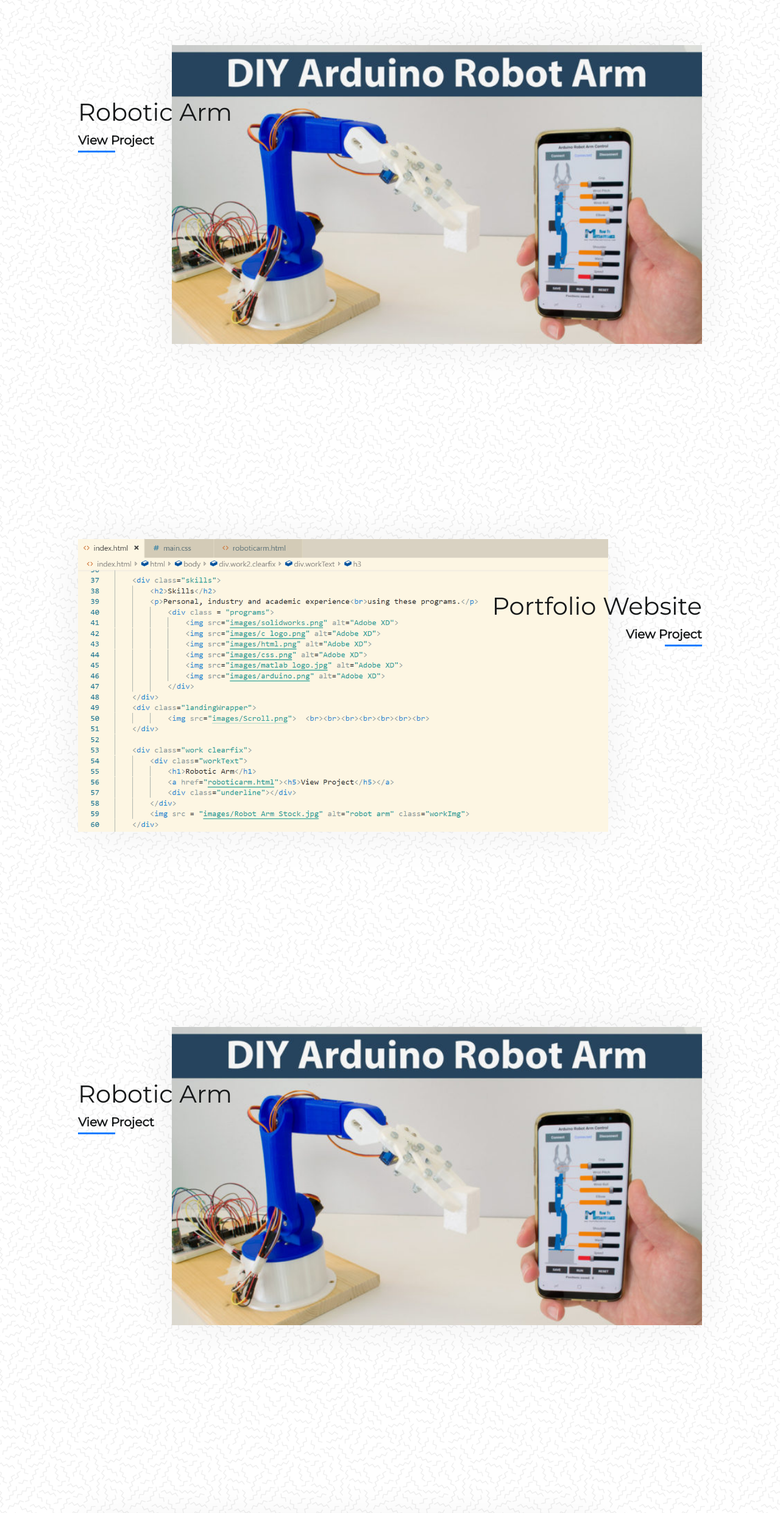
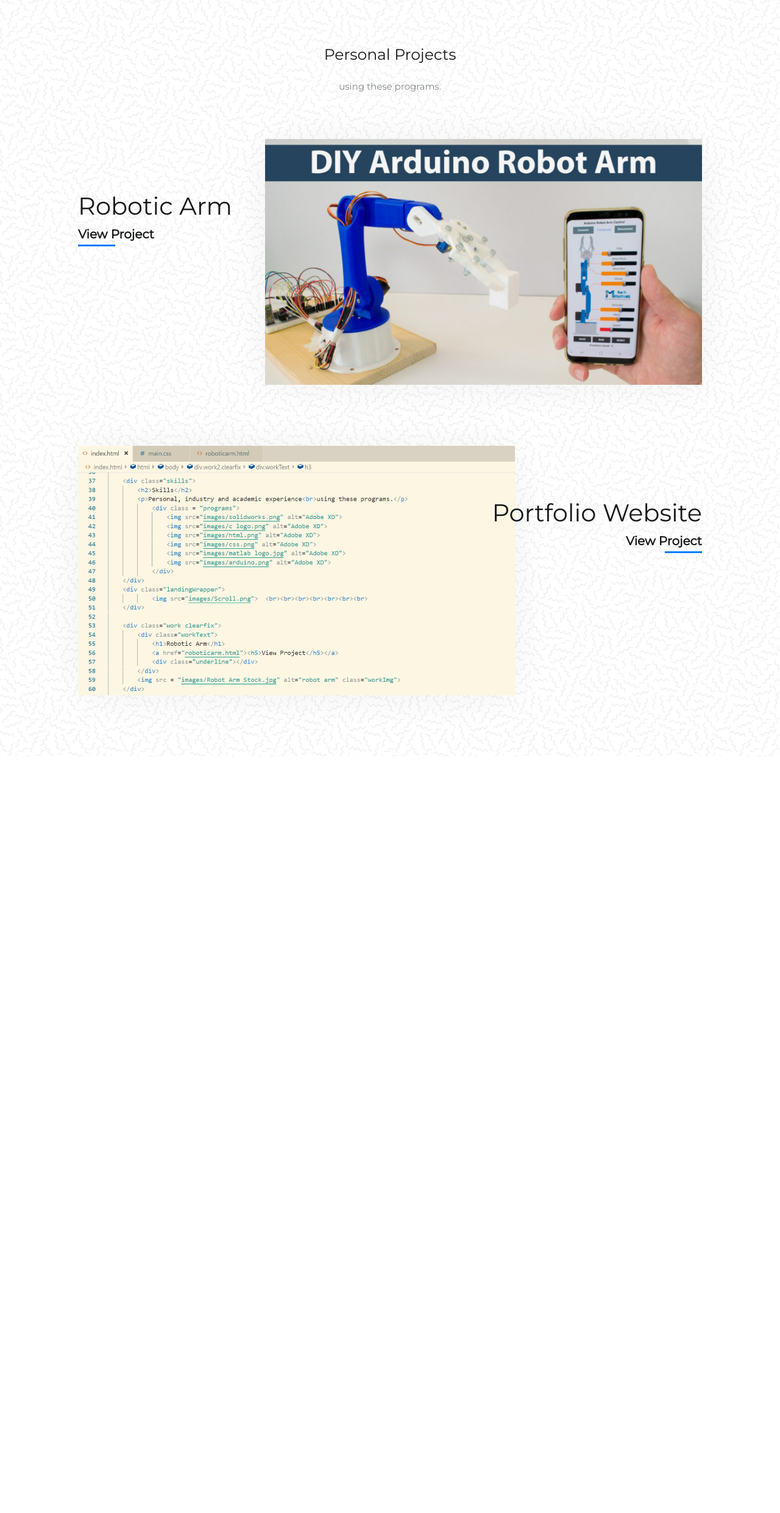
Before and after one commit to yohanncho/yohanncho.github.io, a plain HTML site: page index.html in a window 1280 px wide. Shown: the part 1385-3866 px from the top of the page at 61% size. After the commit the page ends 2625 px from the top, so only its background shows below. Drawn offline with Linux system fonts and the light colour scheme.

Commit message:
Minor Edits

```diff
--- a/index.html
+++ b/index.html
@@ -48,6 +48,8 @@
     </div>
     <div class="landingWrapper">
             <img src="images/Scroll.png">  <br><br><br><br><br><br><br>
+            <h2> Personal Projects</h2>
+            <p><br>using these programs.</p><br><br><br><br>
     </div>
 
     <div class="work clearfix">
@@ -56,7 +58,7 @@
             <a href="roboticarm.html"><h5>View Project</h5></a>
             <div class="underline"></div>
         </div>
-        <img src = "images/Robot Arm Stock.jpg" alt="robot arm" class="workImg">
+        <img src = "images/Robot Arm Stock.jpg" alt="robot arm" class="workImg" height="400px">
     </div>
 
     <div class="work2 clearfix">
@@ -65,16 +67,18 @@
             <a href="portfoliowebsite.html"><h5>View Project</h5></a>
             <div class="underline"></div>
         </div>
-        <img src = "images/WebDevPic.PNG" alt="Portfolio Website" class="workImg" height="480px">
+        <img src = "images/WebDevPic.PNG" alt="Portfolio Website" class="workImg" height="400px">
     </div>
 
-    <div class="work3 clearfix">
+<!----
+
+        <div class="work3 clearfix">
         <div class="workText">
             <h1>Robotic Arm</h1>
             <a href="roboticarm.html"><h5>View Project</h5></a>
             <div class="underline"></div>
         </div>
-        <img src = "images/Robot Arm Stock.jpg" alt="robot arm" class="workImg">
+        <img src = "images/Robot Arm Stock.jpg" alt="robot arm" class="workImg" height="400px">
     </div>
 
     <div class="work4 clearfix">
@@ -83,8 +87,10 @@
             <a href="portfoliowebsite.html"><h5>View Project</h5></a>
             <div class="underline"></div>
         </div>
-        <img src = "images/WebDevPic.PNG" alt="Portfolio Website" class="workImg" height="480px">
+        <img src = "images/WebDevPic.PNG" alt="Portfolio Website" class="workImg" height="400px">
     </div>
+
+---->
 </body>
 
 
--- a/main.css
+++ b/main.css
@@ -139,7 +139,11 @@ ul {
 .work {
     width: 100%;
     position: relative;
-    margin-bottom: 20em;
+    margin-bottom: 100px;
+}
+.work img {
+    max-width:100%;
+    height:auto;
 }
 .work > .workText {
     position: absolute;
@@ -153,7 +157,7 @@ ul {
     margin-top: 5px;
 }
 .work > .workImg {
-    width: 85%;
+    width: 70%;
     float: right;
     -webkit-box-shadow: 0px 3px 70px 0px rgba(23,30,36,0.06);
     -moz-box-shadow: 0px 3px 70px 0px rgba(23,30,36,0.06);
@@ -171,7 +175,11 @@ ul {
 .work2 {
     width: 100%;
     position: relative;
-    margin-bottom: 20em;
+    margin-bottom: 100px;
+}
+.work2 img {
+    max-width:100%;
+    height:auto;
 }
 .work2 > .workText {
     position: absolute;
@@ -188,7 +196,7 @@ ul {
     float: right;
 }
 .work2 > .workImg {
-    width: 85%;
+    width: 70%;
     float: left;
     -webkit-box-shadow: 0px 3px 70px 0px rgba(23,30,36,0.06);
     -moz-box-shadow: 0px 3px 70px 0px rgba(23,30,36,0.06);
@@ -202,11 +210,11 @@ ul {
 .work2 ul li {
     margin-top: 20px;
 }
-/*-------- Project 03 --------*/
+/*-------- Work 03 --------*/
 .work3 {
     width: 100%;
     position: relative;
-    margin-bottom: 20em;
+    margin-bottom: 100px;
 }
 .work3 > .workText {
     position: absolute;
@@ -220,7 +228,7 @@ ul {
     margin-top: 5px;
 }
 .work3 > .workImg {
-    width: 85%;
+    width: 70%;
     float: right;
     -webkit-box-shadow: 0px 3px 70px 0px rgba(23,30,36,0.06);
     -moz-box-shadow: 0px 3px 70px 0px rgba(23,30,36,0.06);
@@ -238,7 +246,7 @@ ul {
 .work4 {
     width: 100%;
     position: relative;
-    margin-bottom: 20em;
+    margin-bottom: 100px;
 }
 .work4 > .workText {
     position: absolute;
@@ -255,7 +263,7 @@ ul {
     float: right;
 }
 .work4 > .workImg {
-    width: 85%;
+    width: 70%;
     float: left;
     -webkit-box-shadow: 0px 3px 70px 0px rgba(23,30,36,0.06);
     -moz-box-shadow: 0px 3px 70px 0px rgba(23,30,36,0.06);
@@ -275,7 +283,4 @@ ul {
     text-decoration: none;
     color: #17191A;
 }
-
-
-
 /*-------- Responsive --------*/
```
Also changed, not shown: portfoliowebsite.html (renamed from roboticarm.html, +3 -7 lines).
